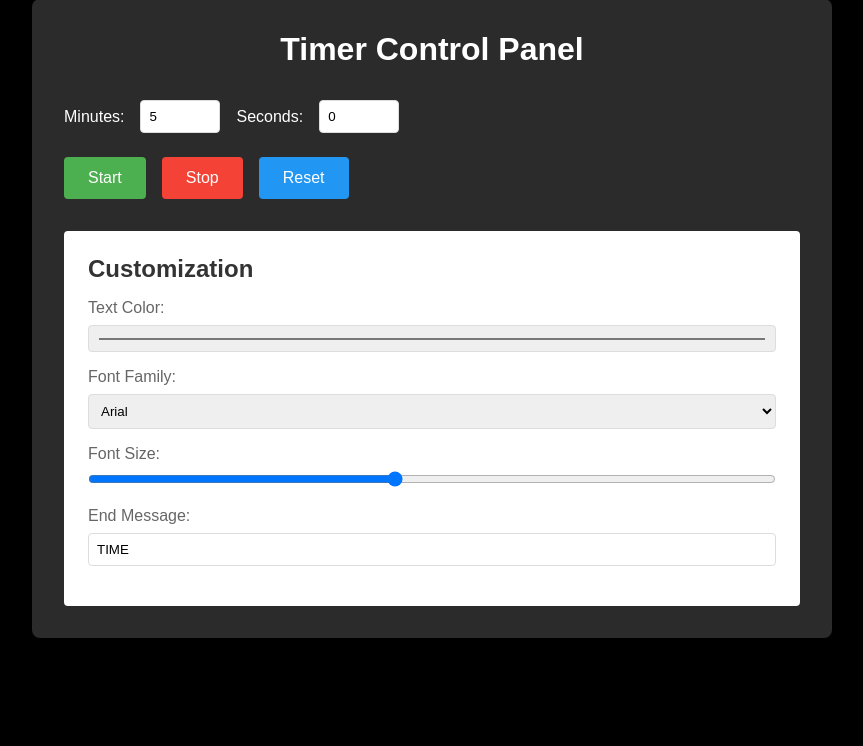
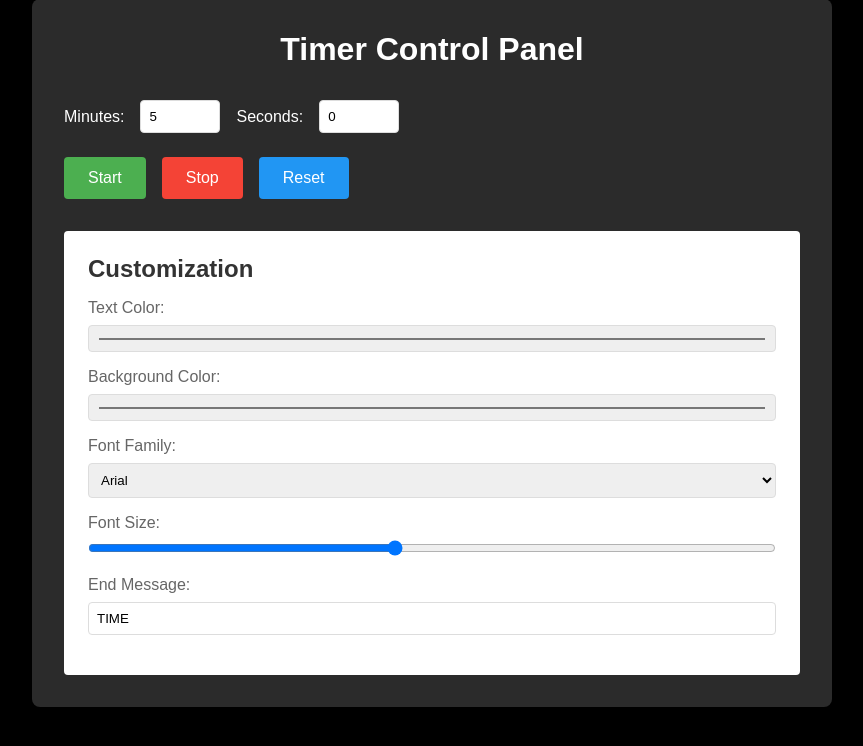
Before and after one commit to PongAlmighty/FightTimer, a Flask app: page /control in a window 1280 px wide. Shown: the part 33-779 px from the top of the page, without its empty margins (208-1071 px from the left). Run offline with Flask 3, Linux system fonts and the light colour scheme; some libraries are stand-ins or nearby versions.

Commit message:
Agent query: I've got the basic server running and everything looks stable. Would you like me to continue implementing the timer functionality, or would you prefer to see what's been done so far?
Add background color customization to timer.

Screenshot: https://storage.googleapis.com/screenshot-production-us-central1/2013fb87-1792-44db-8ed5-590cd0aa0f0b/4742a258-a31c-4954-bd92-ffe66d31b70b.jpg

```diff
--- a/main.py
+++ b/main.py
@@ -2,6 +2,6 @@ import os
 from app import app, socketio
 
 if __name__ == "__main__":
-    # Use environment variable with fallback for port configuration
+    # Use environment variable with fallback to port 8765
     port = int(os.environ.get('PORT', 8765))
     socketio.run(app, host="0.0.0.0", port=port, debug=True, use_reloader=True, log_output=True)
--- a/static/js/timer.js
+++ b/static/js/timer.js
@@ -7,6 +7,7 @@ class Timer {
         this.endMessage = 'TIME';
         this.settings = {
             textColor: '#ffffff',
+            backgroundColor: '#000000',
             fontFamily: 'Arial',
             fontSize: 100
         };
@@ -62,7 +63,9 @@ class Timer {
     }
 
     draw() {
-        this.ctx.clearRect(0, 0, this.canvas.width, this.canvas.height);
+        // Fill background
+        this.ctx.fillStyle = this.settings.backgroundColor;
+        this.ctx.fillRect(0, 0, this.canvas.width, this.canvas.height);
 
         // Draw running indicator
         if (this.isRunning) {
--- a/static/js/websocket.js
+++ b/static/js/websocket.js
@@ -28,6 +28,7 @@ if (document.querySelector('.control-panel')) {
     const minutesInput = document.getElementById('minutes');
     const secondsInput = document.getElementById('seconds');
     const textColor = document.getElementById('textColor');
+    const backgroundColor = document.getElementById('backgroundColor');
     const fontFamily = document.getElementById('fontFamily');
     const fontSize = document.getElementById('fontSize');
     const endMessage = document.getElementById('endMessage');
@@ -54,6 +55,7 @@ if (document.querySelector('.control-panel')) {
             action: 'settings',
             settings: {
                 textColor: textColor.value,
+                backgroundColor: backgroundColor.value,
                 fontFamily: fontFamily.value,
                 fontSize: parseInt(fontSize.value),
                 endMessage: endMessage.value
@@ -62,6 +64,7 @@ if (document.querySelector('.control-panel')) {
     };
 
     textColor.addEventListener('change', updateSettings);
+    backgroundColor.addEventListener('change', updateSettings);
     fontFamily.addEventListener('change', updateSettings);
     fontSize.addEventListener('input', updateSettings);
     endMessage.addEventListener('input', updateSettings);
--- a/templates/control.html
+++ b/templates/control.html
@@ -29,6 +29,10 @@
                 <label for="textColor">Text Color:</label>
                 <input type="color" id="textColor" value="#ffffff">
             </div>
+            <div class="color-picker">
+                <label for="backgroundColor">Background Color:</label>
+                <input type="color" id="backgroundColor" value="#000000">
+            </div>
             <div class="font-selector">
                 <label for="fontFamily">Font Family:</label>
                 <select id="fontFamily">
```
Also changed, not shown: README.md, pyproject.toml (line endings or trailing spaces), 1 other file.
